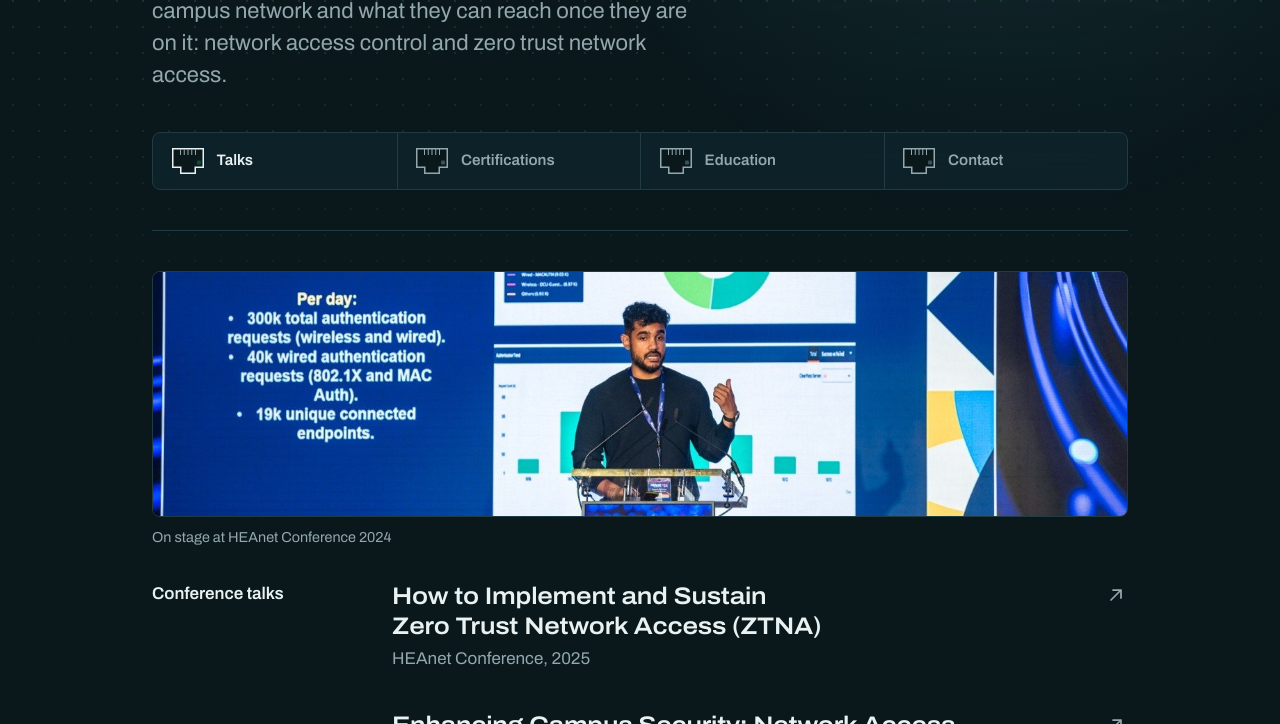
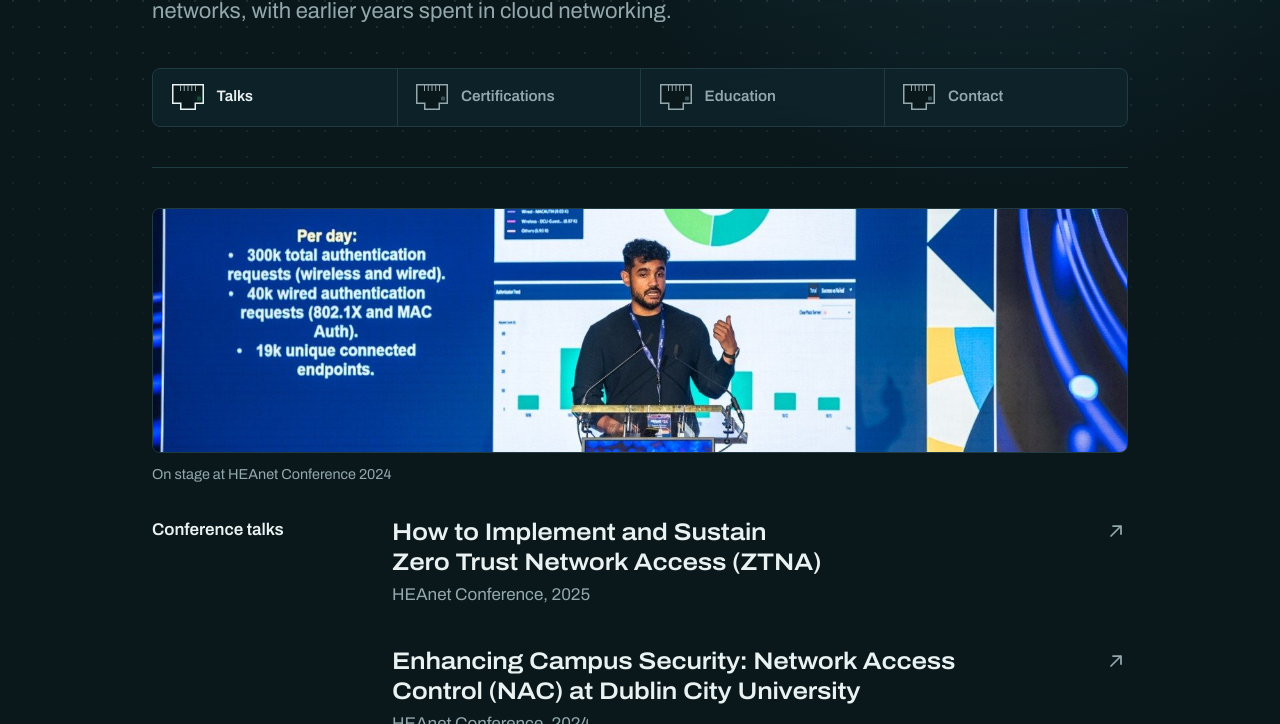
Before and after one commit to rogeriojrpalmares/rogeriojrpalmares.github.io, a plain HTML site: page index.html in a window 1280 px wide. Shown: the part 376-1100 px from the top of the page. Drawn offline with Linux system fonts and the light colour scheme.

Commit message:
Rewrite intro: campus networks and security, cloud networking background
Co-Authored-By: Claude Fable 5.2 <noreply@anthropic.com>
Claude-Session: https://claude.ai/code/session_01C1qnUkghUgwVEphWWXMM3L

```diff
--- a/index.html
+++ b/index.html
@@ -4,12 +4,12 @@
   <meta charset="utf-8">
   <meta name="viewport" content="width=device-width, initial-scale=1">
   <title>Rogerio Palmares, Network Engineer</title>
-  <meta name="description" content="Rogerio Palmares is a network engineer in Dublin working on network access control and zero trust network access. Certifications, conference talks and education.">
+  <meta name="description" content="Rogerio Palmares is a network engineer in Dublin working on campus networks and network security, with a background in cloud networking. Conference talks, certifications and education.">
   <link rel="canonical" href="https://rogeriopalmares.com/">
 
   <meta property="og:type" content="profile">
   <meta property="og:title" content="Rogerio Palmares, Network Engineer">
-  <meta property="og:description" content="Network engineer in Dublin working on network access control and zero trust network access.">
+  <meta property="og:description" content="Network engineer in Dublin working on campus networks and network security, with a background in cloud networking.">
   <meta property="og:url" content="https://rogeriopalmares.com/">
 
   <meta name="theme-color" content="#0a181c">
@@ -46,8 +46,7 @@
       <h1><span>Rogerio</span> <span>Palmares</span></h1>
       <p class="intro">
         <strong>Network engineer in Dublin.</strong>
-        I work on who gets onto a campus network and what they can reach once they are on it:
-        network access control and zero trust network access.
+        I build and secure campus networks, with earlier years spent in cloud networking.
       </p>
     </header>
 
```
